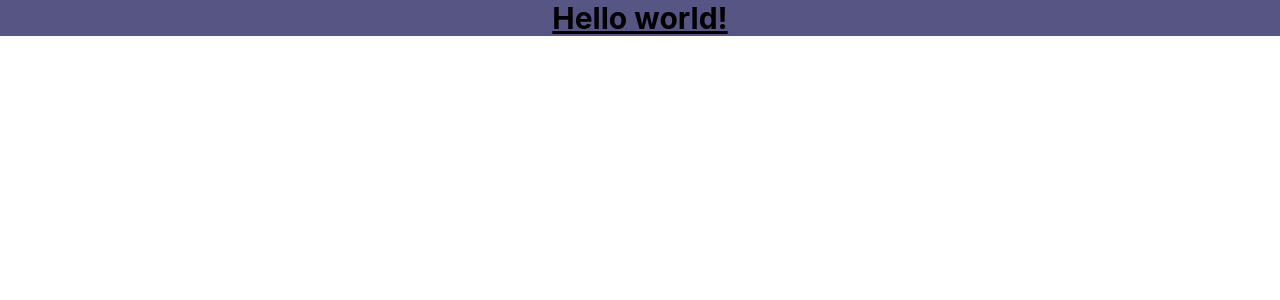
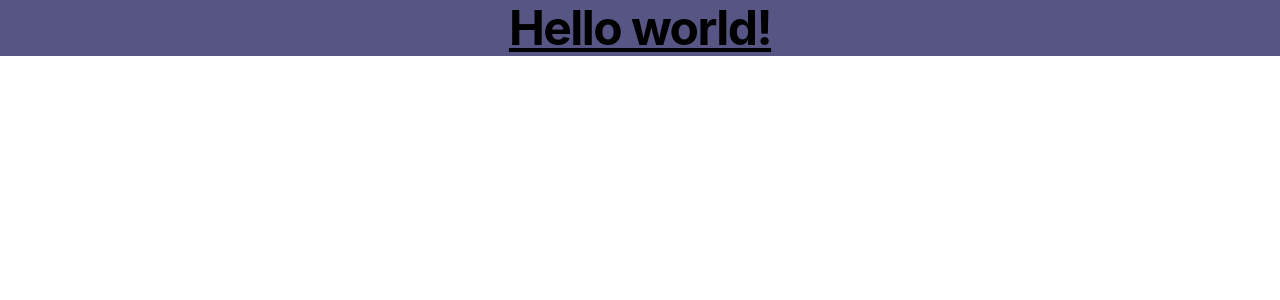
Before and after one commit to NidhitheCoder/advanced-react, a React (Create React App) app in the folder tailwind-config-app/: page / in a window 1280 px wide. Shown: the top 300 px of the page. Built offline with nearby package versions, Linux system fonts and the light colour scheme.

Commit message:
configure boxshadow and fontsize

```diff
--- a/tailwind-config-app/src/index.css
+++ b/tailwind-config-app/src/index.css
@@ -1,6 +1,10 @@
 @tailwind base;
 @tailwind components;
 @tailwind utilities;
+
+@layer base {
+
+}
 
 body {
   margin: 0;
--- a/tailwind-config-app/tailwind.config.js
+++ b/tailwind-config-app/tailwind.config.js
@@ -18,6 +18,20 @@ module.exports = {
       'bubble-gum': '#FF77E9',
       'copper-rust': '#77DCCA',
     },
+    boxShadow: {
+      sm: '0px 2px 4px 0px rgba(11, 10, 55, 0.15)',
+      lg: '0px 8px 20px 0px rgba(18, 16, 99, 0.06)',
+    },
+    fontSize: {
+      xs: ['14px', { lineHeight: '24px', letterSpacing: '-0.03em' }],
+      sm: ['16px', { lineHeight: '28px', letterSpacing: '-0.03em' }],
+      lg: ['18px', { lineHeight: '28px', letterSpacing: '-0.03em' }],
+      xl : ['24px', { lineHeight: '36px', letterSpacing: '-0.03em' }],
+      '2xl': ['36px', { lineHeight: '48px', letterSpacing: '-0.032em' }],
+      '3xl': ['48px', { lineHeight: '56px', letterSpacing: '-0.032em' }],
+      '4xl': ['56px', { lineHeight: '64px', letterSpacing: '-0.032em' }],
+      '5xl': ['80px', { lineHeight: '80px', letterSpacing: '-0.032em' }],
+    },
     extend: {
     },
   },
```
